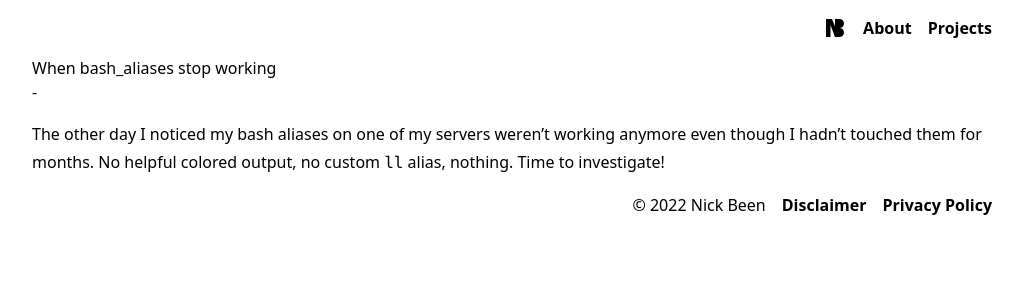
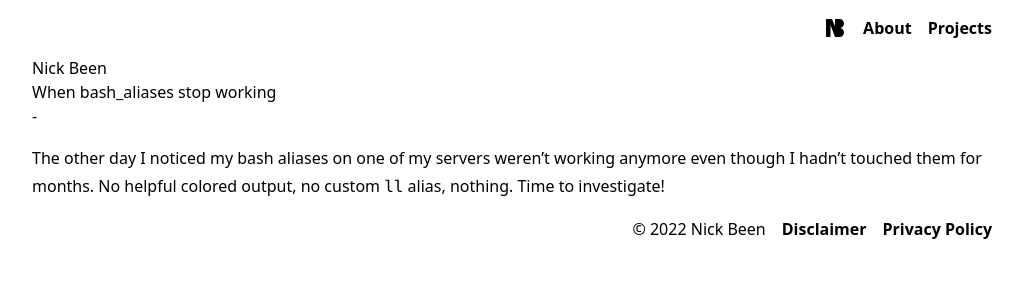
Before and after one commit to nickbeen/nickbeen.github.io, a Jekyll site: the page built from index.html, in a window 1280 px wide. Shown: the top 300 px of the page, without its empty margins (128-1151 px from the left). Built offline with Jekyll 4.4.1, drawn with Linux system fonts in a browser that asks for light colours.

Commit message:
Implemented css grid and sidebar

```diff
--- /dev/null
+++ b/_includes/aside.html
@@ -0,0 +1,3 @@
+<aside>
+  {{ site.title }}
+</aside>
--- a/_includes/footer.html
+++ b/_includes/footer.html
@@ -1,4 +1,4 @@
-<footer class="flex justify-end gap-4 my-4">
+<footer class="flex justify-end gap-4 my-4 col-span-full">
   <div>&copy; {{ 'now' | date: "%Y" }} {{ site.title }}</div>
   <a class="font-semibold" href="{% link disclaimer.md %}">Disclaimer</a>
   <a class="font-semibold" href="{% link privacy.md %}">Privacy Policy</a>
--- a/_includes/header.html
+++ b/_includes/header.html
@@ -1,4 +1,4 @@
-<header class="flex justify-end gap-4 my-4">
+<header class="flex justify-end gap-4 my-4 col-span-full">
   <img class="self-start h-6" src="/assets/images/logo.svg" alt="{{ site.title }}">
   <a class="font-semibold" href="#">About</a>
   <a class="font-semibold" href="#">Projects</a>
--- a/_layouts/default.html
+++ b/_layouts/default.html
@@ -4,9 +4,10 @@
     {% include head.html %}
     <title>{{ post.title | default: site.title }}</title>
   </head>
-  <body class="container lg:container">
+  <body class="container lg:container grid grid-rows-4">
     {% include header.html %}
-    <main>
+    {% include aside.html %}
+    <main class="col-span-3">
       {{ content }}
     </main>
     {% include footer.html %}
```
